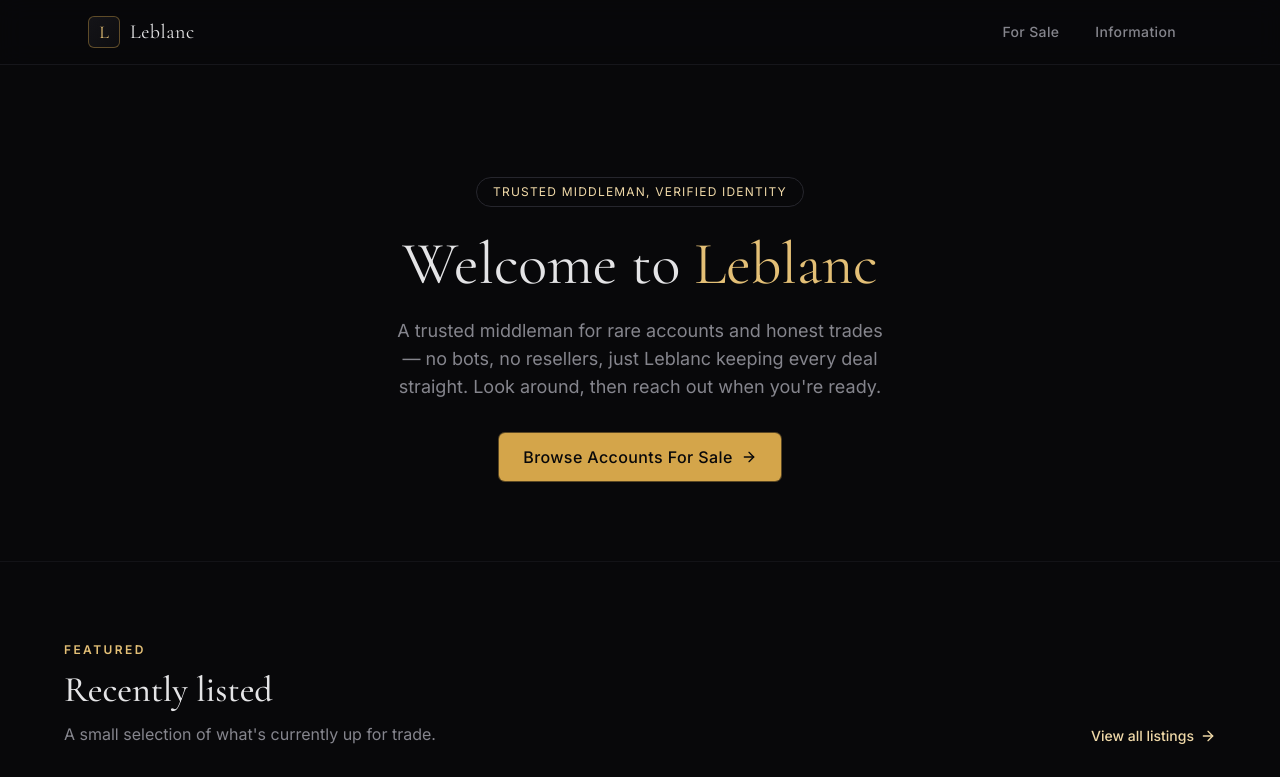
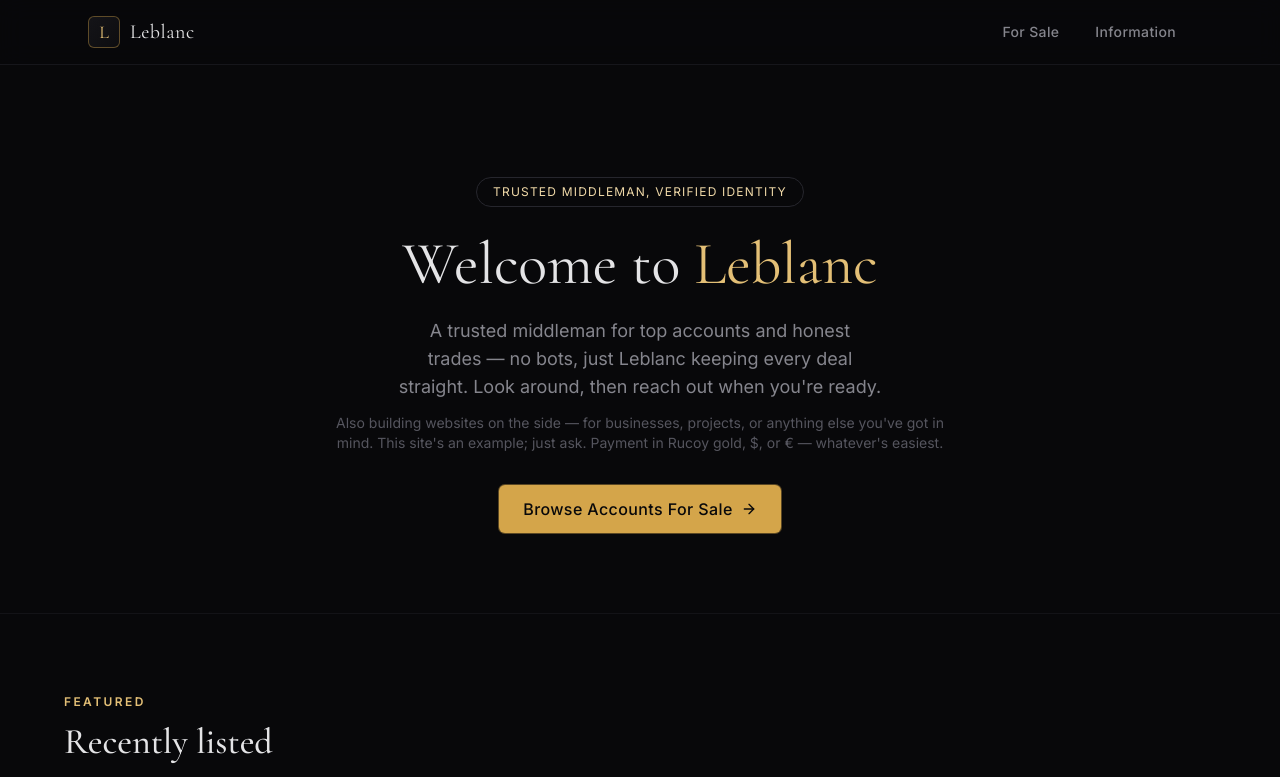
Before and after one commit to Leblancmid/Leblanc, a React (Vite) app: page / in a window 1280 px wide. Shown: the top 777 px of the page. Built offline with nearby package versions, Linux system fonts and the light colour scheme.

Commit message:
homepage update

```diff
--- a/src/features/home/HomePage.tsx
+++ b/src/features/home/HomePage.tsx
@@ -23,9 +23,13 @@ export function HomePage() {
               Welcome to <span className="text-gold-400">Leblanc</span>
             </h1>
             <p className="mt-5 text-balance text-lg text-ink-300">
-              A trusted middleman for rare accounts and honest trades — no bots, no resellers,
-              just Leblanc keeping every deal straight. Look around, then reach out when you're
-              ready.
+              A trusted middleman for top accounts and honest trades — no bots, just Leblanc
+              keeping every deal straight. Look around, then reach out when you're ready.
+            </p>
+            <p className="mt-3 text-balance text-sm text-ink-400">
+              Also building websites on the side — for businesses, projects, or anything else
+              you've got in mind. This site's an example; just ask. Payment in Rucoy gold, $, or
+              € — whatever's easiest.
             </p>
             <div className="mt-8 flex flex-col items-center justify-center gap-3 sm:flex-row">
               <LinkButton to="/for-sale" size="lg" className="w-full gap-2 sm:w-auto">
```
